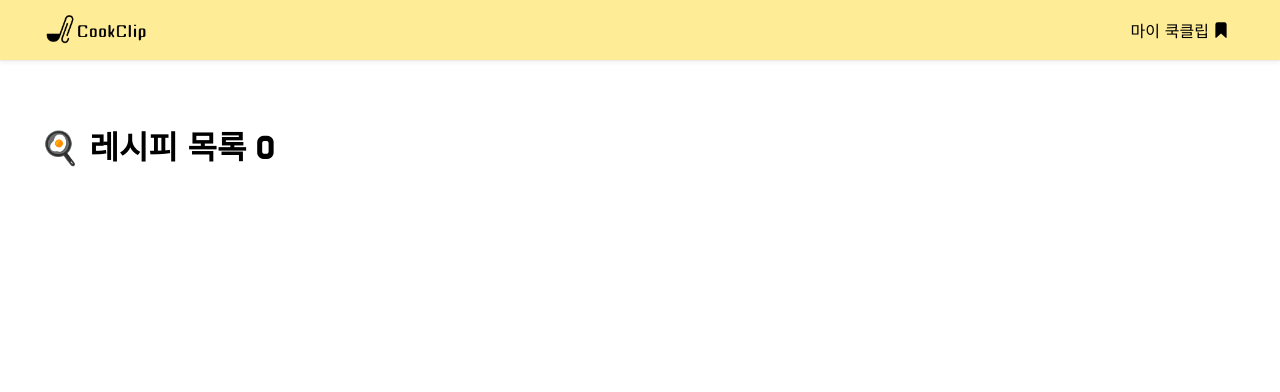
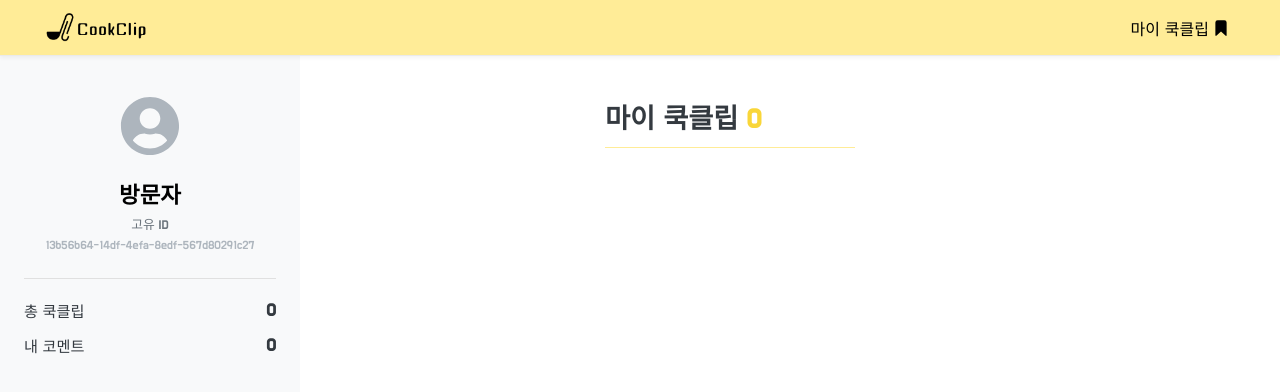
Before and after one commit to cillahh/oss_team_project_react_11, a React (Create React App) app: page /cookclip in a window 1280 px wide. Shown: the top 392 px of the page. Built offline with nearby package versions, Linux system fonts and the light colour scheme; a web font is replaced by a local one.

Commit message:
cookclip페이지 css 수정

```diff
--- a/src/components/Header/Header.module.css
+++ b/src/components/Header/Header.module.css
@@ -6,10 +6,13 @@
   background-color: #FFEC97;
   border-bottom: 1px solid #eaeaea; /* 하단 얇은 테두리 */
   box-shadow: 0 2px 4px rgba(0, 0, 0, 0.05); /* 은은한 그림자 */
-  padding: 8px 0; /* 상하 여백 */
+  height: 55px;
+  /* padding: 8px 0px; */
   position: sticky; /* 스크롤 시 상단에 고정 (선택 사항) */
   top: 0;
   z-index: 100;
+  display: flex;
+  align-items: center;
 }
 
 /* 2. 내용물 컨테이너 (핵심 레이아웃) */
@@ -17,6 +20,7 @@
   max-width: 1200px; /* 웹사이트 최대 넓이 */
   margin: 0 auto; /* 중앙 정렬 */
   padding: 0 20px; /* 좌우 여백 */
+  width: 100%;
 
   display: flex;
   justify-content: space-between; /* 👈 로고와 버튼을 양 끝으로! */
--- a/src/components/RecipeCard/RecipeCard.js
+++ b/src/components/RecipeCard/RecipeCard.js
@@ -41,7 +41,7 @@ const RecipeCard = ({ recipe, onBookmarkClick }) => {
           onClick={handleBookmarkClick}
           aria-label="북마크"
         >
-          {recipe.isBookmarked ? <FaBookmark size={22} /> : <CiBookmark size={24} />}
+          {recipe.isBookmarked ? <FaBookmark size={21} /> : <CiBookmark size={24} />}
         </button>
       </div>
 
--- a/src/components/RecipeCard/RecipeCard.module.css
+++ b/src/components/RecipeCard/RecipeCard.module.css
@@ -69,8 +69,12 @@
 
 /* 북마크 활성화 시 스타일 */
 .bookmarkButton.bookmarked {
-  background-color: #007bff; /* (헤더와 동일한 파란색) */
-  /* 이미지의 초록색을 쓰려면: #2db400 */
+  background-color: rgb(255, 236, 151, 0.6); /* (헤더와 동일한 파란색) */
+  color: white;
+}
+
+.bookmarkButton.bookmarked:hover {
+  background-color: #F9D639;
 }
 
 /* 4. 컨텐츠 섹션 */
--- /dev/null
+++ b/src/components/UserProfileSidebar/UserProfileSidebar.js
@@ -0,0 +1,47 @@
+import React, { useState, useEffect } from 'react';
+import styles from './UserProfileSidebar.module.css';
+import { FaUserCircle } from "react-icons/fa"; // 유저 기본 아이콘
+
+const UserProfileSidebar = () => {
+    // localStorage에서 UID를 가져오기 위한 state
+    const [uid, setUid] = useState(null);
+
+    // 컴포넌트가 처음 렌더링될 때 localStorage에서 UID를 읽어옵니다.
+    useEffect(() => {
+        const storedUid = localStorage.getItem('cookclip_user_uid');
+        if (storedUid) {
+            setUid(storedUid);
+        }
+    }, []); // 빈 배열: 처음 한 번만 실행
+
+    return (
+        <div className={styles.sidebarBox}>
+            {/* 1. 프로필 이미지 영역 */}
+            <div className={styles.profileImage}>
+                <FaUserCircle size={60} />
+            </div>
+
+            {/* 2. 유저 정보 */}
+            <h3 className={styles.username}>방문자</h3>
+
+            <p className={styles.uidLabel}>고유 ID</p>
+            <span className={styles.uidValue}>
+                {uid ? uid : 'ID를 불러오는 중...'}
+            </span>
+
+            {/* 3. 쿡클립 통계 (나중에 구현) */}
+            <div className={styles.statsContainer}>
+                <div className={styles.statItem}>
+                    <span>총 쿡클립</span>
+                    <strong>0</strong>
+                </div>
+                <div className={styles.statItem}>
+                    <span>내 코멘트</span>
+                    <strong>0</strong>
+                </div>
+            </div>
+        </div>
+    );
+};
+
+export default UserProfileSidebar;
--- /dev/null
+++ b/src/components/UserProfileSidebar/UserProfileSidebar.module.css
@@ -0,0 +1,49 @@
+.sidebarBox {
+    text-align: center;
+}
+
+.profileImage {
+    margin-bottom: 16px;
+    color: #adb5bd; /* 아이콘 회색 */
+}
+
+.username {
+    margin: 0 0 4px 0;
+    font-size: 1.4rem;
+    font-weight: 600;
+}
+
+.uidLabel {
+    font-size: 0.8rem;
+    color: #6c757d;
+    margin: 0;
+}
+
+.uidValue {
+    font-size: 0.75rem;
+    color: #adb5bd;
+    word-break: break-all; /* 긴 UID가 튀어나가지 않도록 줄바꿈 */
+    line-height: 1.4;
+}
+
+.statsContainer {
+    margin-top: 24px;
+    border-top: 1px solid #e0e0e0;
+    padding-top: 20px;
+}
+
+.statItem {
+    display: flex;
+    justify-content: space-between;
+    align-items: center;
+    font-size: 0.95rem;
+    color: #343a40;
+}
+.statItem:not(:last-child) {
+    margin-bottom: 12px;
+}
+
+.statItem strong {
+    font-size: 1.1rem;
+    font-weight: 700;
+}
--- a/src/layout/Layout.js
+++ b/src/layout/Layout.js
@@ -1,26 +1,25 @@
-// src/layout/Layout.js
-
 import React from 'react';
-import { Outlet } from 'react-router-dom';
-import Header from '../components/Header/Header'; // 방금 만든 Header 컴포넌트 경로
-// import Footer from '../components/Footer/Footer'; // (나중에 푸터를 만든다면 추가)
+import { Outlet, useLocation } from 'react-router-dom'; // 1. useLocation 훅 import
+import Header from '../components/Header/Header';
+import styles from './Layout.module.css'; // 2. CSS 모듈 import
 
 const Layout = () => {
+  const location = useLocation();
+  // 3. 현재 경로가 '/cooclip'인지 확인
+  const isCookclipPage = location.pathname === '/cookclip';
+
+  // 4. 페이지에 따라 <main> 태그에 다른 클래스 적용
+  const mainClassName = isCookclipPage
+    ? styles.mainFullWidth // 쿡클립 페이지일 때
+    : styles.mainDefault;  // 나머지 페이지일 때
+
   return (
     <>
-      {/* 1. 모든 페이지 상단에 고정될 헤더 */}
       <Header />
-
-      {/* 2. 페이지의 실제 내용이 렌더링될 영역 */}
-      <main>
-        {/* <Outlet />은 App.js에서 Layout 라우트의
-          자식으로 있는 컴포넌트(MainPage, CooclipPage 등)가
-          이 자리에 렌더링되도록 해주는 표지판입니다.
-        */}
+      {/* 5. 동적으로 클래스 이름 적용 */}
+      <main className={mainClassName}>
         <Outlet />
       </main>
-
-      {/* 3. (선택) 모든 페이지 하단에 고정될 푸터 */}
       {/* <Footer /> */}
     </>
   );
--- /dev/null
+++ b/src/layout/Layout.module.css
@@ -0,0 +1,16 @@
+/* 1. 기본 페이지 레이아웃 (기존 index.css의 main 스타일) */
+.mainDefault {
+    max-width: 1200px;
+    margin: 0 auto;
+    padding: 40px 20px;
+}
+
+/* 2. CookclipPage를 위한 전체 너비 레이아웃 */
+.mainFullWidth {
+    width: 100%;
+    margin: 0;
+    max-width: none;
+
+    /* 상하 패딩은 유지하되, 좌우 패딩은 0으로 설정 */
+    padding: 0px;
+}
--- a/src/pages/CookclipPage.js
+++ b/src/pages/CookclipPage.js
@@ -1,25 +1,41 @@
-// src/pages/CookclipPage.js
-
 import React, { useState, useEffect } from 'react';
 import RecipeCard from '../components/RecipeCard/RecipeCard';
 import ClipAddModal from '../components/Modal/ClipAddModal';
 import { fetchRecipesByPage } from '../api/recipeAPI';
+import styles from './CookclipPage.module.css';
+import UserProfileSidebar from '../components/UserProfileSidebar/UserProfileSidebar';
 
 const CookclipPage = () => {
   const [recipes, setRecipes] = useState([]);
   const [selectedRecipe, setSelectedRecipe] = useState(null);
 
+  // 1. ⬇️ 로딩 상태를 관리할 state를 추가합니다. (기본값 true)
+  const [isLoading, setIsLoading] = useState(true);
+
   const ITEMS_URL = 'https://68dfbc80898434f41358c319.mockapi.io/cookclip';
 
   useEffect(() => {
     const loadClips = async () => {
+      // (선택) 로딩이 시작됨을 명시
+      setIsLoading(true);
       try {
         const uid = localStorage.getItem('uid');
-        if (!uid) return;
+        if (!uid) {
+          // uid가 없으면 로딩을 즉시 중단하고 빈 화면을 보여줌
+          setIsLoading(false);
+          return;
+        }
 
         const res = await fetch(ITEMS_URL);
         const clips = await res.json();
         const myClips = clips.filter(c => c.uid === uid);
+
+        // [최적화] 내 클립이 0개면 공공데이터를 호출할 필요가 없습니다.
+        if (myClips.length === 0) {
+            setRecipes([]);
+            setIsLoading(false);
+            return;
+        }
 
         // 공공데이터에서 레시피를 찾기
         const allRecipes = await fetchRecipesByPage({ pageParam: 1 });
@@ -41,36 +57,35 @@ const CookclipPage = () => {
         setRecipes(recipesForUI);
       } catch (err) {
         console.error('북마크 불러오기 실패:', err);
+      } finally {
+        // 2. ⬇️ try...catch...가 모두 끝난 후(성공/실패 무관) 로딩 상태를 false로 변경
+        setIsLoading(false);
       }
     };
     loadClips();
-  }, []);
+  }, []); // 의존성 배열이 비어있으므로 컴포넌트 마운트 시 1회 실행
 
-
-
-
-  // 4️⃣ 이미 북마크 된 카드 클릭 시 삭제
   const handleDeleteClip = async (recipe) => {
-    try {
-      if (!recipe.clipId) return;
-
-      const res = await fetch(`${ITEMS_URL}/${recipe.clipId}`, { method: 'DELETE' });
-      if (!res.ok) throw new Error('삭제 실패');
-
-      // UI 갱신
-      setRecipes(prev =>
-        prev.filter(r => r.id !== recipe.id)
-      );
-    } catch (err) {
-      console.error(err);
-      alert('클립 삭제 중 오류가 발생했습니다.');
-    }
+    // ... (삭제 로직)
   };
 
 
   return (
-    <div>
-      <h1>🍳 레시피 목록 {recipes.length}</h1>
+    <div className={styles.pageContainer}>
+      <aside className={styles.sidebar}>
+        <UserProfileSidebar />
+      </aside>
+      <main className={styles.mainContent}>
+
+        {/* 3. ⬇️ isLoading 상태에 따라 조건부 렌더링 */}
+        {isLoading ? (
+          // 로딩 중일 때는 아무것도 표시하지 않음 (또는 로딩 스피너)
+          null
+        ) : (
+          // 로딩이 끝나면 컨텐츠 표시
+          <>
+            <h3 className={styles.title}>마이 쿡클립 <span className={styles.length}>{recipes.length}</span> </h3>
+            <hr className={styles.hr} />
 
             <div style={{
               display: 'grid',
@@ -85,13 +100,15 @@ const CookclipPage = () => {
                 />
               ))}
             </div>
-
+          </>
+        )}
 
         {selectedRecipe && (
           <ClipAddModal
             recipe={selectedRecipe}
           />
         )}
+      </main>
     </div>
   );
 };
--- /dev/null
+++ b/src/pages/CookclipPage.module.css
@@ -0,0 +1,61 @@
+.pageContainer {
+  display: grid;
+  grid-template-columns: 300px 1fr;
+  height: calc(100vh - 55px);
+}
+
+.sidebar {
+  background-color: #f8f9fa;
+  padding: 40px 24px;
+
+  overflow-y: auto;
+  box-sizing: border-box;
+}
+
+.mainContent {
+  padding: 40px 160px 40px 40px;
+  overflow-y: auto;
+  box-sizing: border-box;
+}
+
+.title {
+    font-family: 'Do Hyeon';
+    font-size: 1.7rem;
+    font-weight: 600;
+    margin: 0;
+    margin-bottom: 10px;
+    color: #343a40;
+    white-space: nowrap;
+}
+
+.hr {
+    height: 1px;
+    background-color: #FFEC97;
+    ;
+    border: 0;
+    margin-bottom: 30px;
+}
+
+.length {
+    color: #F9D639;
+}
+
+/* 모바일 반응형  */
+@media (max-width: 768px) {
+  .pageContainer {
+    grid-template-columns: 1fr;
+    height: auto; /* [수정] 높이 고정 해제 */
+  }
+
+  .sidebar {
+    height: auto; /* [수정] 높이 고정 해제 */
+    overflow-y: visible; /* [수정] 내부 스크롤 해제 */
+    padding: 24px 20px;
+  }
+
+  .mainContent {
+    height: auto; /* [수정] 높이 고정 해제 */
+    overflow-y: visible; /* [수정] 내부 스크롤 해제 */
+    padding: 40px 20px;
+  }
+}
```
Lines whose indentation alone changed are shown as unchanged.
